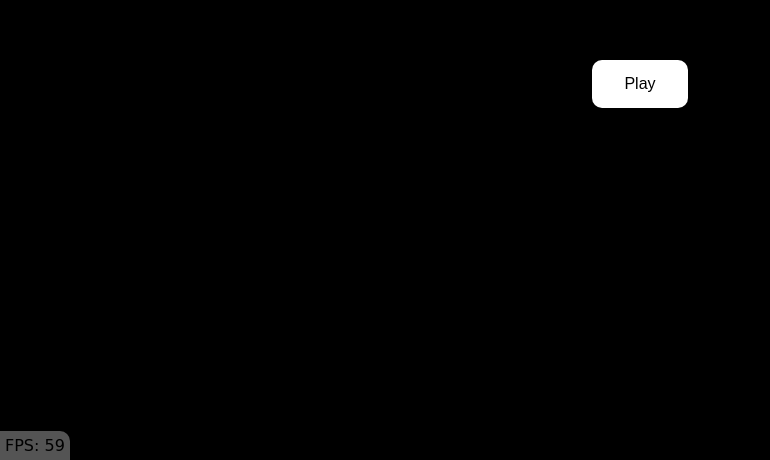
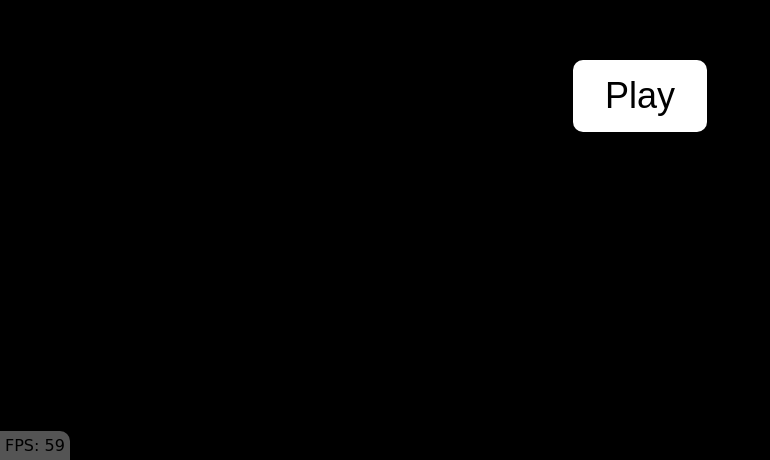
Before and after one commit to pintarj/rgti-boss-fight, a plain HTML site: page index.html in a window 1280 px wide. Shown: the part 340-800 px from the top of the page, without its empty margins (0-770 px from the left). Drawn offline with Linux system fonts and the light colour scheme.

Commit message:
greater Play button

```diff
--- a/index.html
+++ b/index.html
@@ -62,7 +62,7 @@
                 text-align:         center;
                 text-decoration:    none;
                 display:            inline-block;
-                font-size:          16px;
+                font-size:          36px;
                 border-radius:      10px;
                 cursor:             pointer;
             }
```
